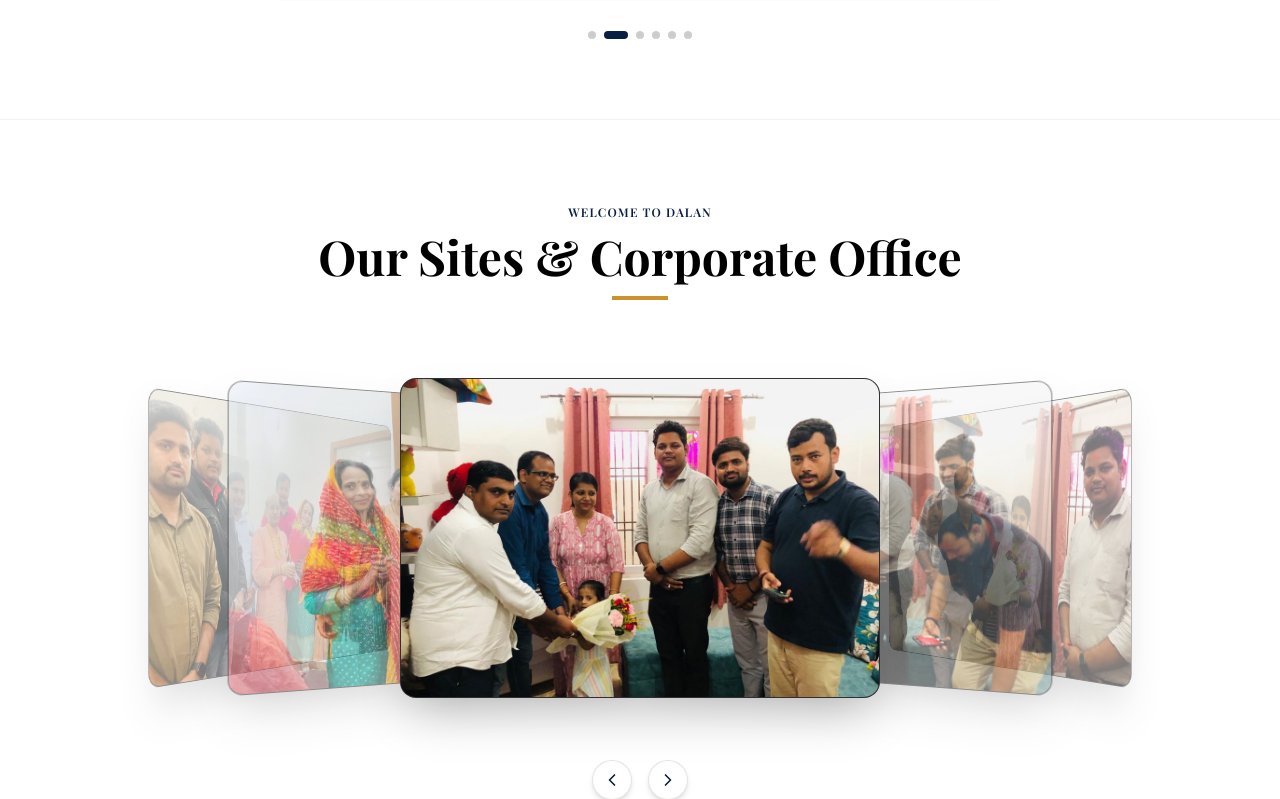
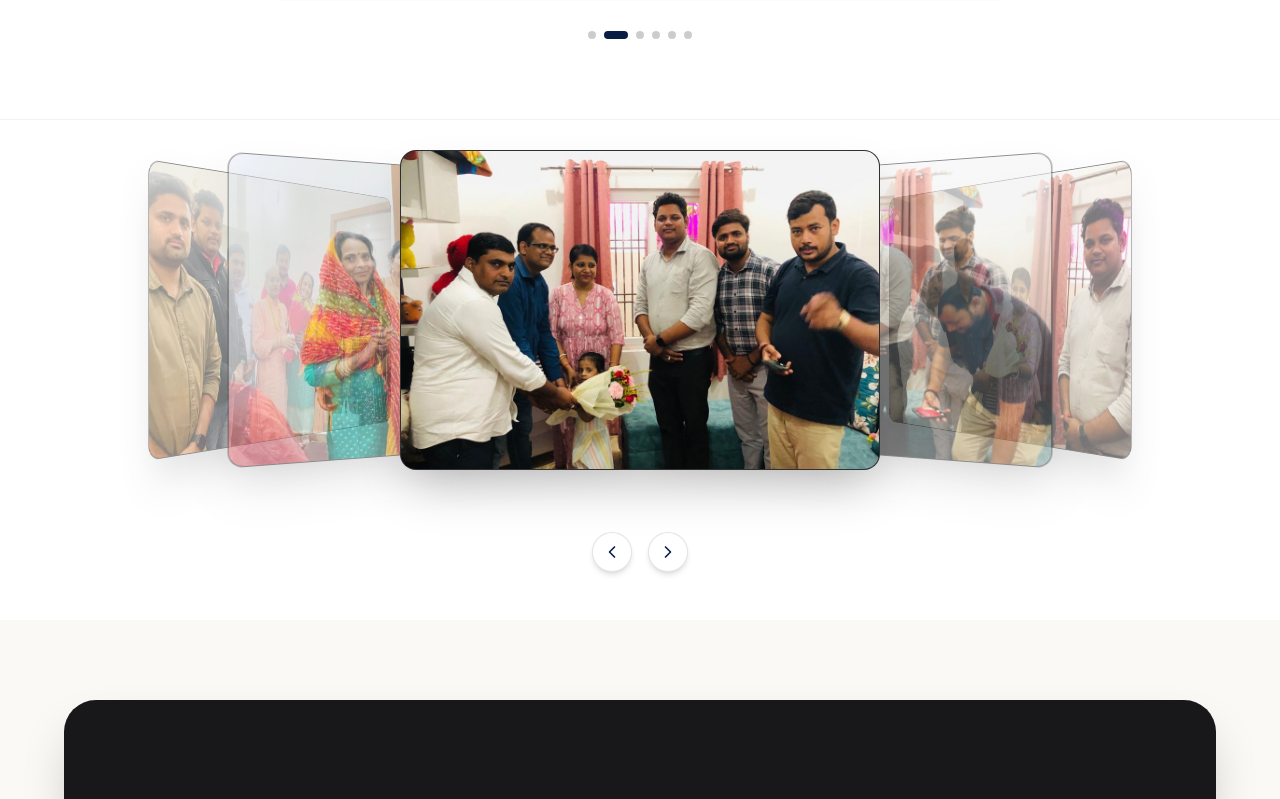
Before and after one commit to ramtajogii/realstate, a Next.js app: page / in a window 1280 px wide. Shown: the part 2612-3411 px from the top of the page. Built offline with nearby package versions, Linux system fonts and the light colour scheme.

Commit message:
remove the heading

```diff
--- a/app/page.tsx
+++ b/app/page.tsx
@@ -469,14 +469,10 @@ export default function HomePage() {
       </section>
 
       {/* ===== WELCOME COVERFLOW SLIDER SECTION ===== */}
-      <section className="bg-[#ffffff] py-20 px-6 overflow-hidden border-t border-black/5">
+      <section className="bg-[#ffffff] py-18 px-6 overflow-hidden border-t border-black/5">
         <div className="max-w-7xl mx-auto text-center">
-          <span className="text-[#091e44] text-xs uppercase tracking-widest font-semibold tracking-wider font-display">Welcome to Dalan</span>
-          <h2 className="font-display text-3xl md:text-5xl font-bold text-black mt-2 mb-4">Our Sites & Corporate Office</h2>
-          <div className="w-14 h-1 bg-[#C9922A] mx-auto mb-12" />
-
           {/* 3D Cover Flow Slider */}
-          <div className="relative w-full flex flex-col items-center justify-center">
+          <div className="relative w-full flex flex-col items-center justify-center mb-12">
             <div className="relative flex items-center justify-center h-[250px] md:h-[380px] w-full overflow-visible [perspective:1200px] [transform-style:preserve-3d] [--welcome-offset:110px] md:[--welcome-offset:220px]">
               {welcomeImages.map((src, index) => {
                 let diff = index - activeWelcome;
@@ -538,6 +534,10 @@ export default function HomePage() {
               </button>
             </div>
           </div>
+
+          {/* <span className="text-[#091e44] text-xs uppercase tracking-widest font-semibold tracking-wider font-display">Welcome to Dalan</span> */}
+          {/* <h2 className="font-display text-3xl md:text-5xl font-bold text-black mt-2 mb-4">Our Sites & Corporate Office</h2> */}
+          {/* <div className="w-14 h-1 bg-[#C9922A] mx-auto" /> */}
         </div>
       </section>
 
```
